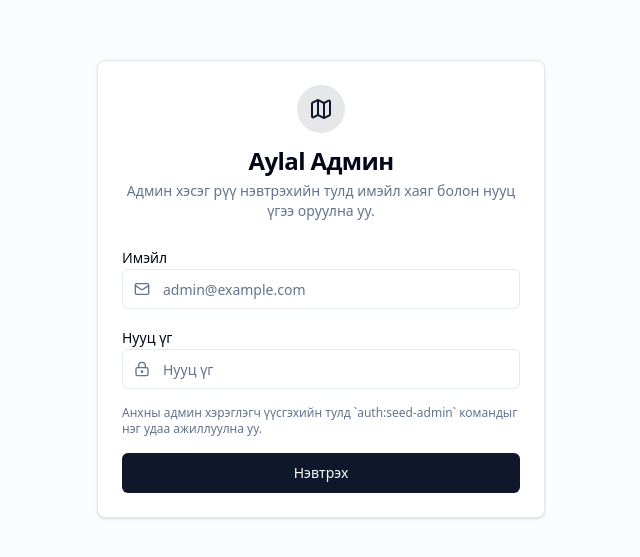
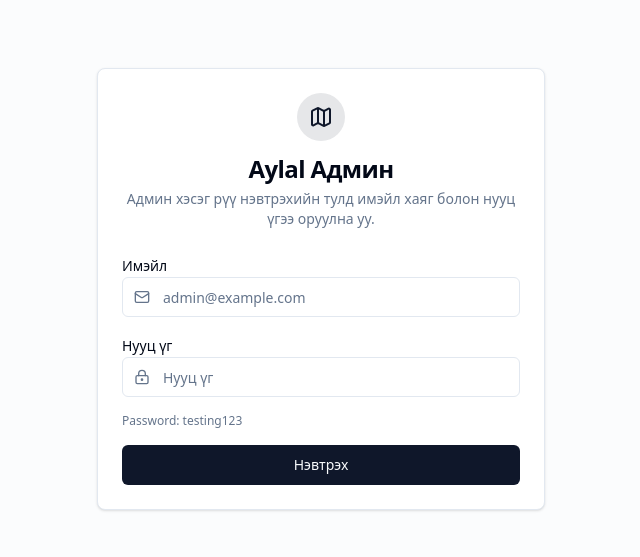
Before and after one commit to gracexnn/aylliin_repo, a Next.js app in the folder admin/: page /login in a window 1280 px wide. Shown: the part 111-668 px from the top of the page, without its empty margins (319-959 px from the left). Built offline with nearby package versions, Linux system fonts and the light colour scheme.

Commit message:
Update page.tsx

```diff
--- a/admin/src/app/login/page.tsx
+++ b/admin/src/app/login/page.tsx
@@ -109,7 +109,7 @@ function LoginForm() {
             ) : null}
 
             <p className="text-xs text-muted-foreground">
-              Анхны админ хэрэглэгч үүсгэхийн тулд `auth:seed-admin` командыг нэг удаа ажиллуулна уу.
+              Password: testing123
             </p>
 
             <Button className="w-full" type="submit" disabled={isSubmitting}>
```
